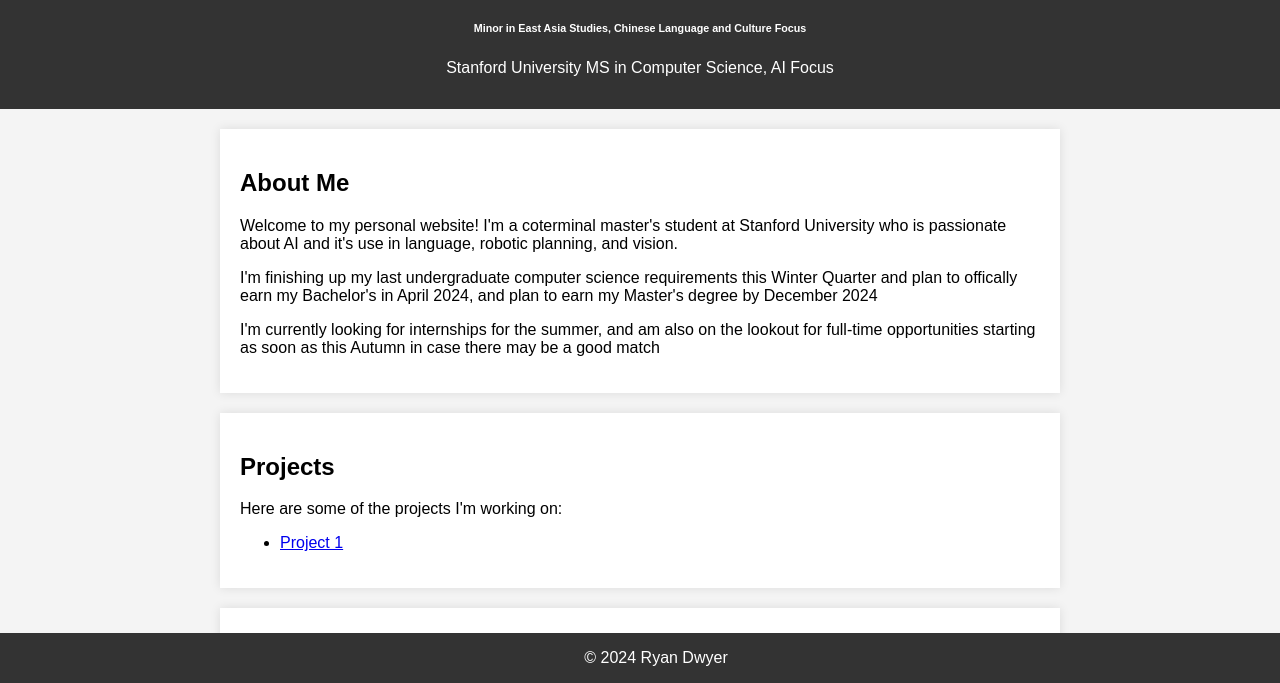
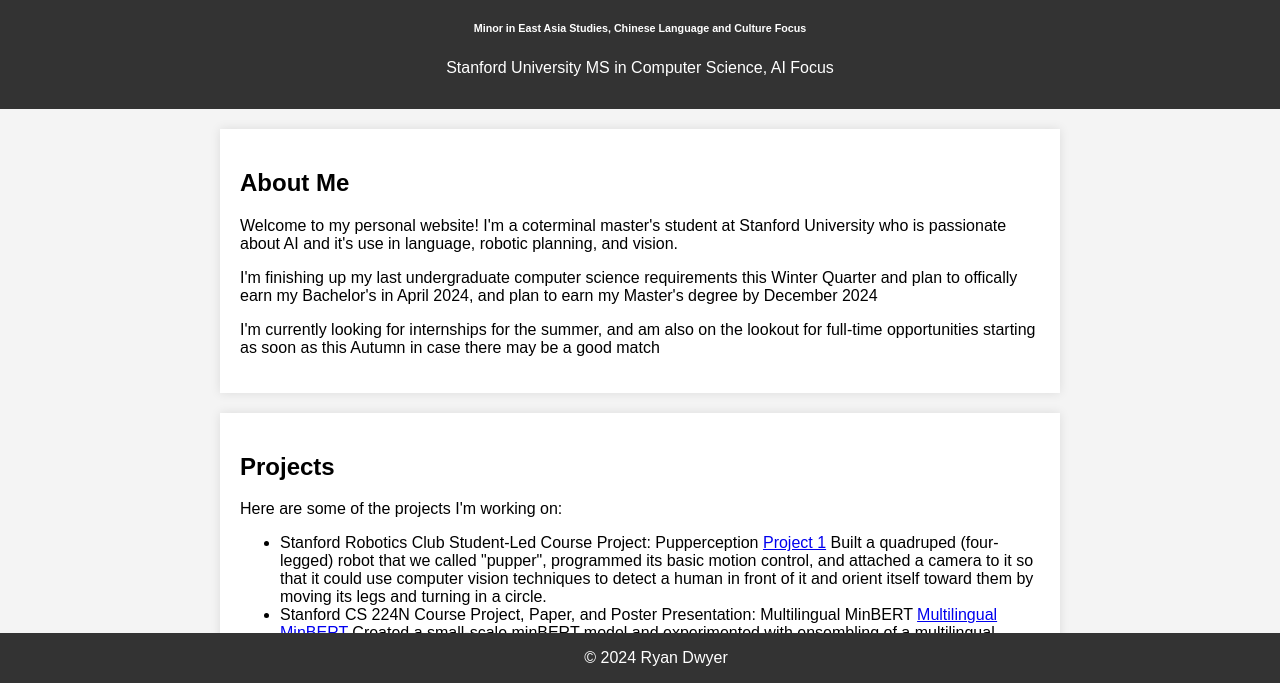
Before and after one commit to rydwy01/rydwy01.github.io, a plain HTML site: page index.html in a window 1280 px wide. Shown: the part 117-800 px from the top of the page. Drawn offline with Linux system fonts and the light colour scheme.

Commit message:
test update

```diff
--- a/index.html
+++ b/index.html
@@ -70,8 +70,26 @@
       <p>Here are some of the projects I'm working on:</p>
       <ul>
         <li>
+          Stanford Robotics Club Student-Led Course Project: Pupperception
           <a href="https://github.com/rydwy01/PupperPerception/tree/master"
             >Project 1</a
+          >
+          Built a quadruped (four-legged) robot that we called "pupper",
+          programmed its basic motion control, and attached a camera to it so
+          that it could use computer vision techniques to detect a human in
+          front of it and orient itself toward them by moving its legs and
+          turning in a circle.
+        </li>
+        <li>
+          Stanford CS 224N Course Project, Paper, and Poster Presentation:
+          Multilingual MinBERT
+          <a
+            href="https://github.com/rydwy01/cs224n-final-project/blob/main/Final%20Paper.pdf"
+            >Multilingual MinBERT</a
+          >
+          Created a small-scale minBERT model and experimented with ensembling
+          of a multilingual model pretrained on French data to perform on a set
+          of 3 NLP tasks
         </li>
       </ul>
     </section>
```
